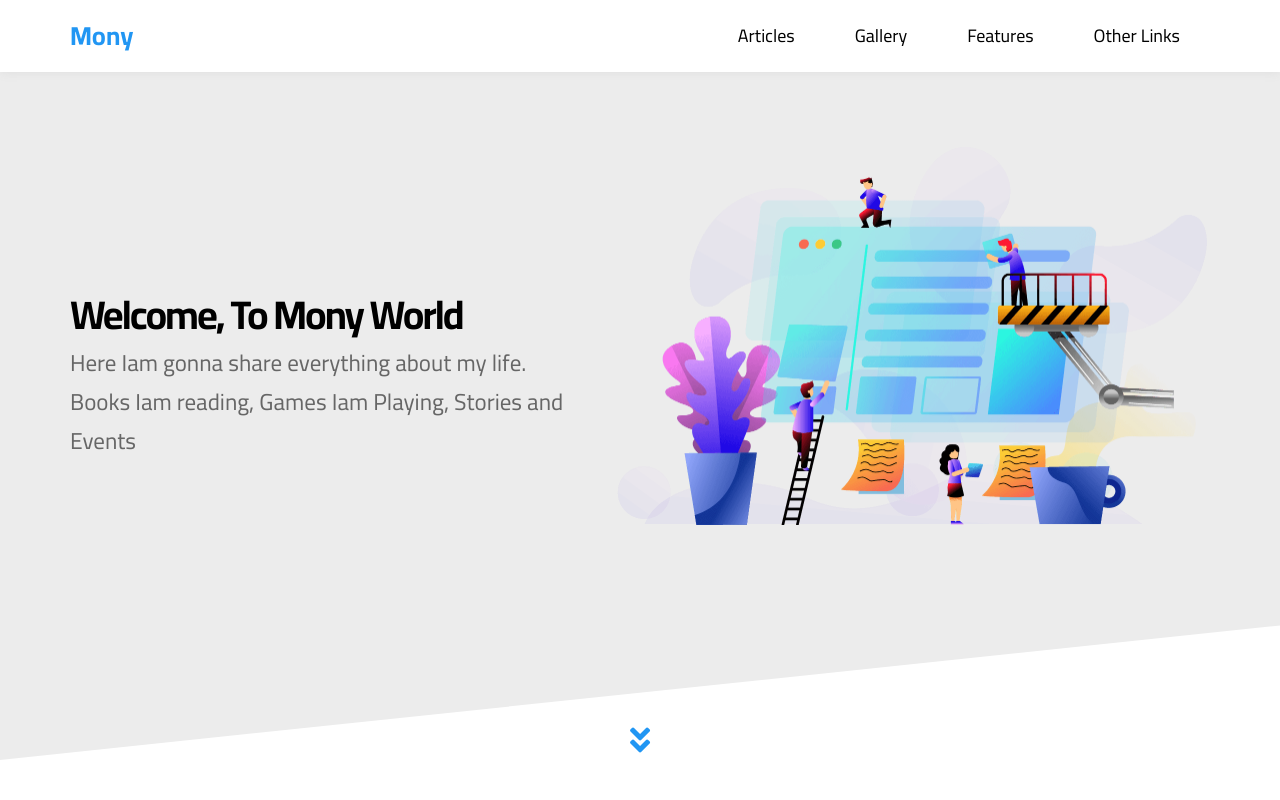
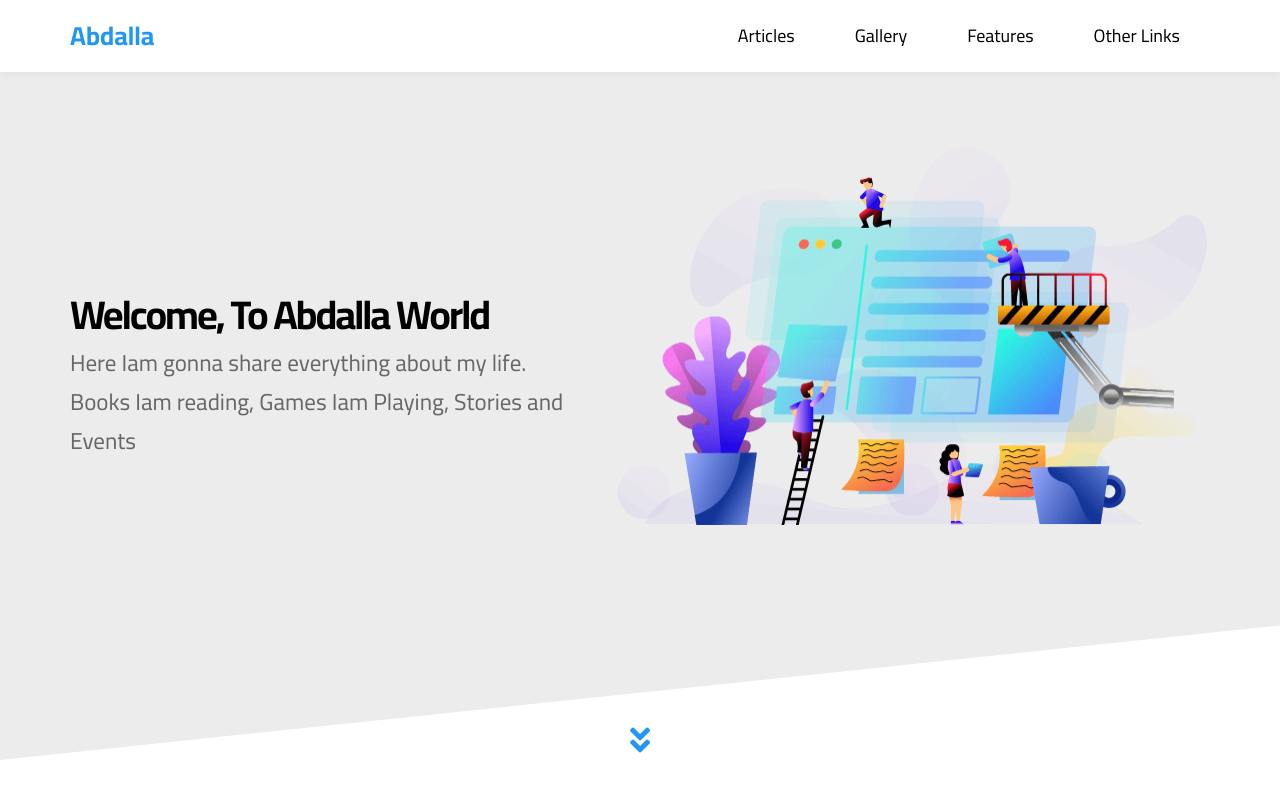
Before and after one commit to AbdallhMon/Abdalla-World, a plain HTML site: page index.html in a window 1280 px wide. Shown: the top 800 px of the page. Drawn offline with Linux system fonts and the light colour scheme.

Commit message:
Update index.html

```diff
--- a/index.html
+++ b/index.html
@@ -4,7 +4,7 @@
     <meta charset="UTF-8" />
     <meta http-equiv="X-UA-Compatible" content="IE=edge" />
     <meta name="viewport" content="width=device-width, initial-scale=1.0" />
-    <title>Mony</title>
+    <title>Abdalla World</title>
     <link rel="stylesheet" href="css/normalize.css" />
     <link rel="stylesheet" href="css/elzero.css" />
     <!-- Font Awesome -->
@@ -21,7 +21,7 @@
     <!-- Start Header -->
     <div class="header" id="header">
       <div class="container">
-        <a href="#" class="logo">Mony</a>
+        <a href="#" class="logo">Abdalla</a>
         <ul class="main-nav">
           <li><a href="#articles">Articles</a></li>
           <li><a href="#gallery">Gallery</a></li>
@@ -98,7 +98,7 @@
     <div class="landing">
       <div class="container">
         <div class="text">
-          <h1>Welcome, To Mony World</h1>
+          <h1>Welcome, To Abdalla World</h1>
           <p>
             Here Iam gonna share everything about my life. Books Iam reading,
             Games Iam Playing, Stories and Events
@@ -934,7 +934,7 @@
     <div class="footer">
       <div class="container">
         <div class="box">
-          <h3>Mony</h3>
+          <h3>Abdalla</h3>
           <ul class="social">
             <li>
               <a href="#" class="facebook">
```
